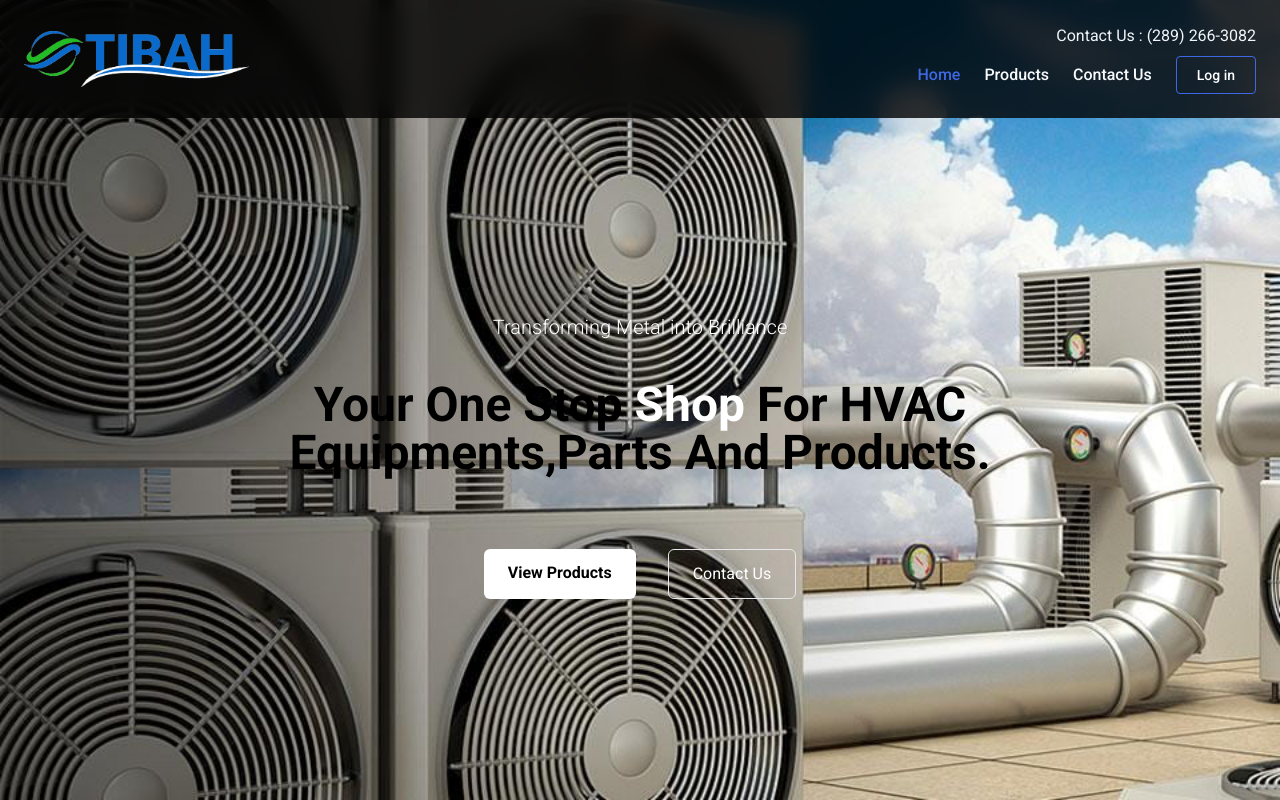
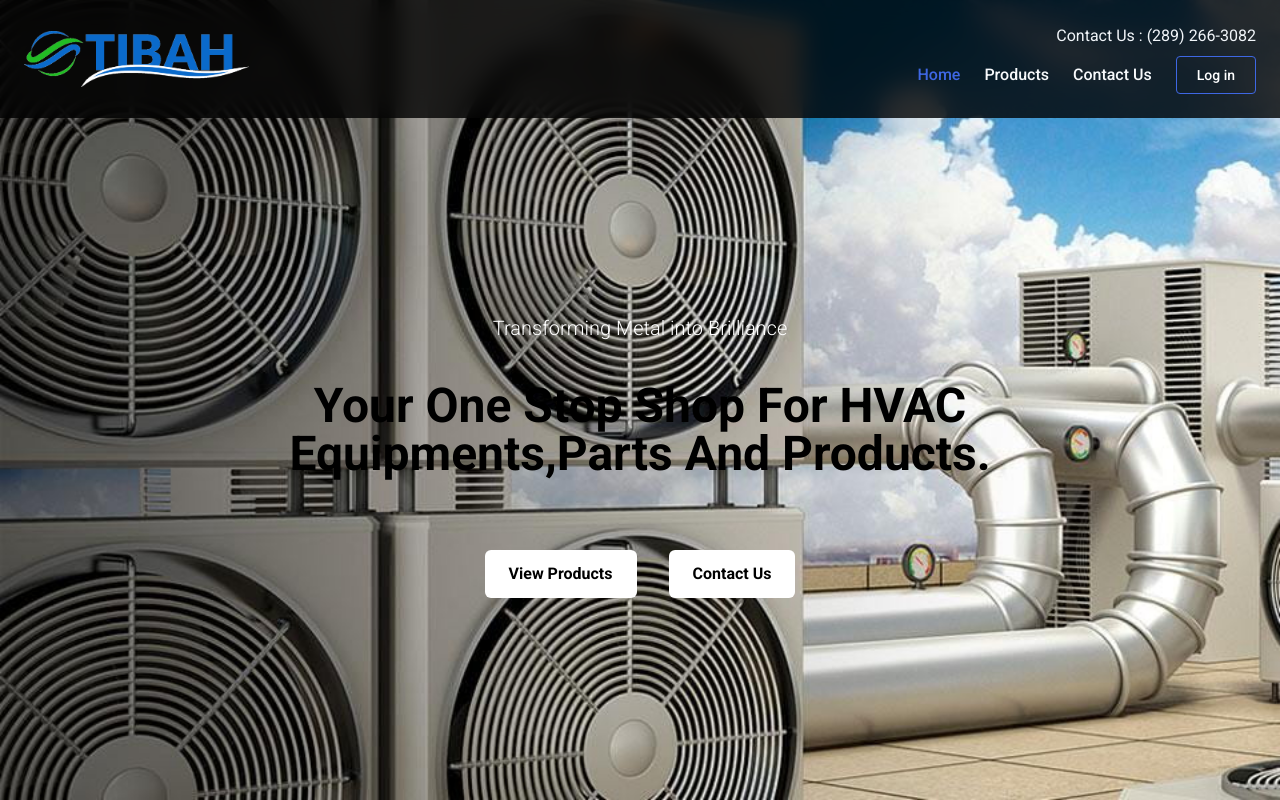
Before and after one commit to Fabinsjr/tibah, a Next.js app: page / in a window 1280 px wide. Shown: the top 800 px of the page. Built offline with nearby package versions, Linux system fonts and the light colour scheme.

Commit message:
text color changes

```diff
--- a/src/app/page.tsx
+++ b/src/app/page.tsx
@@ -50,7 +50,7 @@ const Hero = () => {
       <h2 className="text-center text-4xl md:text-5xl font-bold text-balance max-w-5xl mx-auto capitalize"
       style={{color:"black"}}>
         Your One Stop<span className="text-primary"
-         style={{color:"white"}}> Shop</span> For
+         style={{color:"black"}}> Shop</span> For
         HVAC Equipments,Parts and Products.
       </h2>
       <div className="flex flex-col sm:flex-row text-center justify-center gap-8 mt-8 mx-5">
@@ -62,7 +62,7 @@ const Hero = () => {
         </Link>
         <Link
           href="/contact"
-          className="px-6 py-3 text-white border rounded-md"
+          className="px-6 py-3 text-black font-bold bg-white rounded-md"
         >
           Contact Us
         </Link>
--- a/src/app/products/page.tsx
+++ b/src/app/products/page.tsx
@@ -7,7 +7,7 @@ const Hero = () => {
     <section className="pt-28 h-[80vh] min-h-[800px] flex flex-col justify-center gap-10 w-full text-white bg-slate-900 bg-bg2 px-6">
       <p className="w-full max-w-7xl mx-auto text-xl font-light">Products</p>
       <h1 className=" text-5xl md:text-7xl font-bold text-balance max-w-7xl mx-auto capitalize"
-      style={{color:"black"}}>
+      style={{color:"white"}}>
         Explore our <span className="text-primary"
         style={{color:"white"}}>diverse range</span> of
         cutting-edge products
@@ -27,7 +27,7 @@ const Hero = () => {
         </a>
         <Link
           href="/contact"
-          className="px-6 py-3 text-white border rounded-md"
+          className="px-6 py-3 text-black font-bold bg-white rounded-md"
         >
           Contact Us
         </Link>
```
